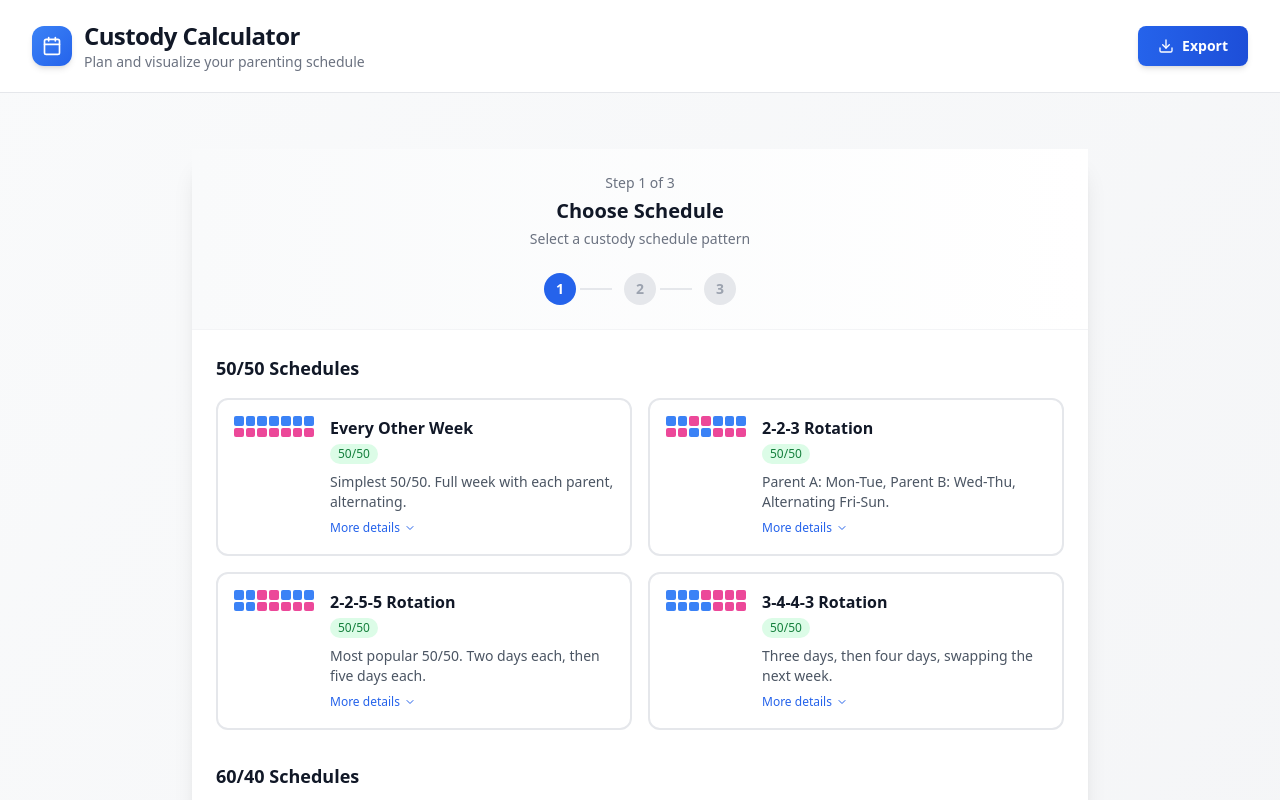
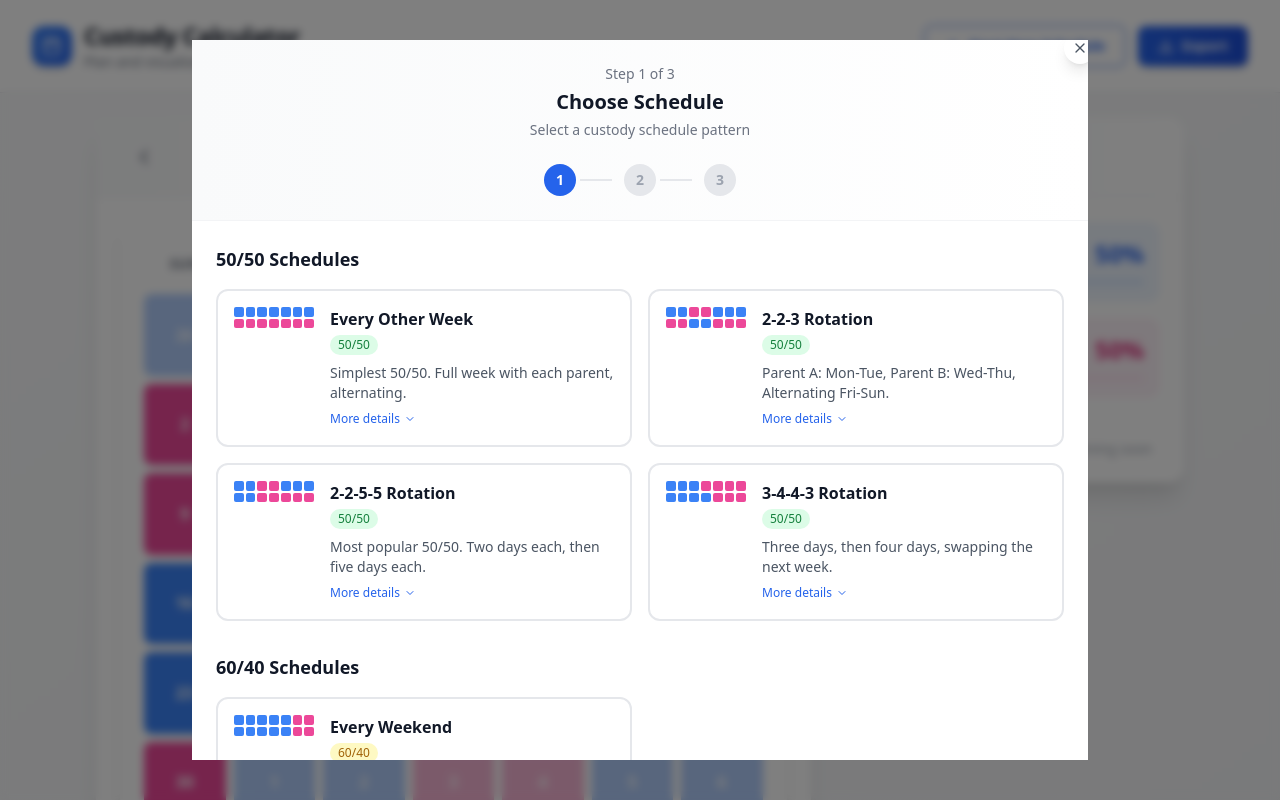
Before and after one commit to peddamat/gh-coding-agent-test, a React (Vite) app: page / in a window 1280 px wide. Shown: the top 800 px of the page. Built offline with nearby package versions, Linux system fonts and the light colour scheme.

Commit message:
Integrate wizard into app with modal overlay and Start New Schedule button
Co-authored-by: im-sampm <140651156+im-sampm@users.noreply.github.com>

```diff
--- a/src/App.tsx
+++ b/src/App.tsx
@@ -1,4 +1,5 @@
-import { useState } from 'react';
+import { useState, useEffect, useCallback } from 'react';
+import { X } from 'lucide-react';
 import { CalendarGrid, MonthNavigation } from './components/calendar';
 import { Header, Container } from './components/layout';
 import { WizardContainer, PatternPicker, ParentSetup, HolidaySelector } from './components/wizard';
@@ -15,17 +16,42 @@ const WIZARD_STEPS = [
 ];
 
 /**
- * Wizard content component that uses WizardContext.
- * Separated from AppContent to ensure context is available.
+ * Wizard modal overlay component.
+ * Shows the wizard as a modal dialog over the main content.
  */
-function WizardContent({
+function WizardModal({
+  isOpen,
+  onClose,
   onFinish,
-  onCancel,
 }: {
+  isOpen: boolean;
+  onClose: () => void;
   onFinish: () => void;
-  onCancel: () => void;
 }) {
   const { state, dispatch } = useWizard();
+
+  // Handle escape key to close modal
+  useEffect(() => {
+    const handleEscape = (event: KeyboardEvent) => {
+      if (event.key === 'Escape' && isOpen) {
+        onClose();
+      }
+    };
+    document.addEventListener('keydown', handleEscape);
+    return () => document.removeEventListener('keydown', handleEscape);
+  }, [isOpen, onClose]);
+
+  // Prevent body scroll when modal is open
+  useEffect(() => {
+    if (isOpen) {
+      document.body.style.overflow = 'hidden';
+    } else {
+      document.body.style.overflow = '';
+    }
+    return () => {
+      document.body.style.overflow = '';
+    };
+  }, [isOpen]);
 
   const handlePatternSelect = (pattern: PatternType, split: SplitType) => {
     dispatch({ type: 'SET_PATTERN', payload: { pattern, split } });
@@ -39,11 +65,33 @@ function WizardContent({
     dispatch({ type: 'SET_HOLIDAYS', payload: holidaySelections });
   };
 
+  if (!isOpen) return null;
+
   return (
+    <div className="fixed inset-0 z-50 flex items-center justify-center">
+      {/* Backdrop */}
+      <div
+        className="fixed inset-0 bg-black/50 backdrop-blur-sm transition-opacity"
+        onClick={onClose}
+        aria-hidden="true"
+      />
+
+      {/* Modal container */}
+      <div className="relative z-10 w-full max-w-4xl max-h-[90vh] overflow-auto mx-4">
+        {/* Close button */}
+        <button
+          onClick={onClose}
+          className="absolute -top-2 -right-2 z-20 flex h-8 w-8 items-center justify-center rounded-full bg-white shadow-lg hover:bg-gray-100 focus:outline-none focus:ring-2 focus:ring-blue-500"
+          aria-label="Close wizard"
+        >
+          <X className="h-4 w-4 text-gray-600" />
+        </button>
+
+        {/* Wizard content */}
         <WizardContainer
           steps={WIZARD_STEPS}
           onFinish={onFinish}
-      onCancel={onCancel}
+          onCancel={onClose}
         >
           {(currentStep) => {
             if (currentStep === 0) {
@@ -72,6 +120,8 @@ function WizardContent({
             );
           }}
         </WizardContainer>
+      </div>
+    </div>
   );
 }
 
@@ -82,12 +132,17 @@ function WizardContent({
 function AppContent() {
   const [currentMonth, setCurrentMonth] = useState(() => new Date());
   const [showWizard, setShowWizard] = useState(true);
-  const { state: wizardState, toAppState } = useWizard();
+  const { state: wizardState, toAppState, reset } = useWizard();
 
   const handleExportClick = () => {
     // Placeholder for future export functionality
     console.log('Export clicked');
   };
+
+  const handleNewScheduleClick = useCallback(() => {
+    reset();
+    setShowWizard(true);
+  }, [reset]);
 
   const handlePreviousMonth = () => {
     setCurrentMonth((prev) => {
@@ -111,45 +166,49 @@ function AppContent() {
     console.log('Wizard finished with AppState:', appState);
   };
 
-  const handleWizardCancel = () => {
+  const handleWizardClose = () => {
     setShowWizard(false);
   };
-
-  // Show wizard modal when active
-  if (showWizard) {
-    return (
-      <div className="min-h-screen bg-gradient-to-br from-gray-50 to-gray-100">
-        <Header onExportClick={handleExportClick} />
-        <Container>
-          <div className="mx-auto max-w-4xl py-8">
-            <WizardContent onFinish={handleWizardFinish} onCancel={handleWizardCancel} />
-          </div>
-        </Container>
-      </div>
-    );
-  }
 
   return (
     <div className="min-h-screen bg-gradient-to-br from-gray-50 to-gray-100">
       {/* Header at top */}
-      <Header onExportClick={handleExportClick} />
+      <Header
+        onExportClick={handleExportClick}
+        onNewScheduleClick={handleNewScheduleClick}
+      />
+
+      {/* Wizard modal overlay */}
+      <WizardModal
+        isOpen={showWizard}
+        onClose={handleWizardClose}
+        onFinish={handleWizardFinish}
+      />
 
       {/* Main content area */}
       <Container>
-        {/* Button to reopen wizard */}
-        <div className="mb-6">
-          <button
-            onClick={() => setShowWizard(true)}
-            className="rounded-lg bg-blue-600 px-4 py-2 text-white hover:bg-blue-700"
-          >
-            Open Wizard
-          </button>
+        {/* Current schedule info */}
         {wizardState.pattern && (
-            <span className="ml-4 text-gray-600">
-              Selected: {wizardState.pattern} ({wizardState.split})
+          <div className="mb-6 rounded-xl bg-white p-4 shadow-md">
+            <div className="flex items-center justify-between">
+              <div className="flex items-center gap-4">
+                <span className="rounded-lg bg-blue-100 px-3 py-1 text-sm font-medium text-blue-700">
+                  {wizardState.split}
                 </span>
+                <span className="font-medium text-gray-700">
+                  {wizardState.pattern.replace(/-/g, ' ').replace(/\b\w/g, (l) => l.toUpperCase())}
+                </span>
+              </div>
+              {wizardState.parentSetup.parentAName && wizardState.parentSetup.parentBName && (
+                <div className="flex items-center gap-2 text-sm text-gray-500">
+                  <span>{wizardState.parentSetup.parentAName}</span>
+                  <span>•</span>
+                  <span>{wizardState.parentSetup.parentBName}</span>
+                </div>
               )}
             </div>
+          </div>
+        )}
 
         {/* Responsive layout: stacks on mobile, side-by-side on desktop (prep for stats panel) */}
         <div className="grid grid-cols-1 items-start gap-8 lg:grid-cols-3">
--- a/src/components/layout/Header.tsx
+++ b/src/components/layout/Header.tsx
@@ -1,11 +1,13 @@
-import { Download, Calendar } from 'lucide-react';
+import { Download, Calendar, Plus } from 'lucide-react';
 
 export interface HeaderProps {
   /** Optional callback for when the export button is clicked */
   onExportClick?: () => void;
+  /** Optional callback for when the "Start New Schedule" button is clicked */
+  onNewScheduleClick?: () => void;
 }
 
-export function Header({ onExportClick }: HeaderProps) {
+export function Header({ onExportClick, onNewScheduleClick }: HeaderProps) {
   return (
     <header className="border-b border-gray-200 bg-white">
       <div className="mx-auto flex max-w-7xl items-center justify-between px-4 py-5 sm:px-6 lg:px-8">
@@ -20,6 +22,16 @@ export function Header({ onExportClick }: HeaderProps) {
             <p className="text-sm text-gray-500">Plan and visualize your parenting schedule</p>
           </div>
         </div>
+        <div className="flex items-center gap-3">
+          {onNewScheduleClick && (
+            <button
+              onClick={onNewScheduleClick}
+              className="inline-flex items-center gap-2 rounded-lg border border-blue-600 bg-white px-5 py-2.5 text-sm font-semibold text-blue-600 shadow-sm transition-all duration-150 hover:bg-blue-50 focus-visible:outline focus-visible:outline-2 focus-visible:outline-offset-2 focus-visible:outline-blue-600"
+            >
+              <Plus className="h-4 w-4" />
+              Start New Schedule
+            </button>
+          )}
           <button
             onClick={onExportClick}
             className="inline-flex items-center gap-2 rounded-lg bg-gradient-to-r from-blue-600 to-blue-700 px-5 py-2.5 text-sm font-semibold text-white shadow-md transition-all duration-150 hover:from-blue-500 hover:to-blue-600 hover:shadow-lg focus-visible:outline focus-visible:outline-2 focus-visible:outline-offset-2 focus-visible:outline-blue-600"
@@ -28,6 +40,7 @@ export function Header({ onExportClick }: HeaderProps) {
             Export
           </button>
         </div>
+      </div>
     </header>
   );
 }
```
Lines whose indentation alone changed are shown as unchanged.
